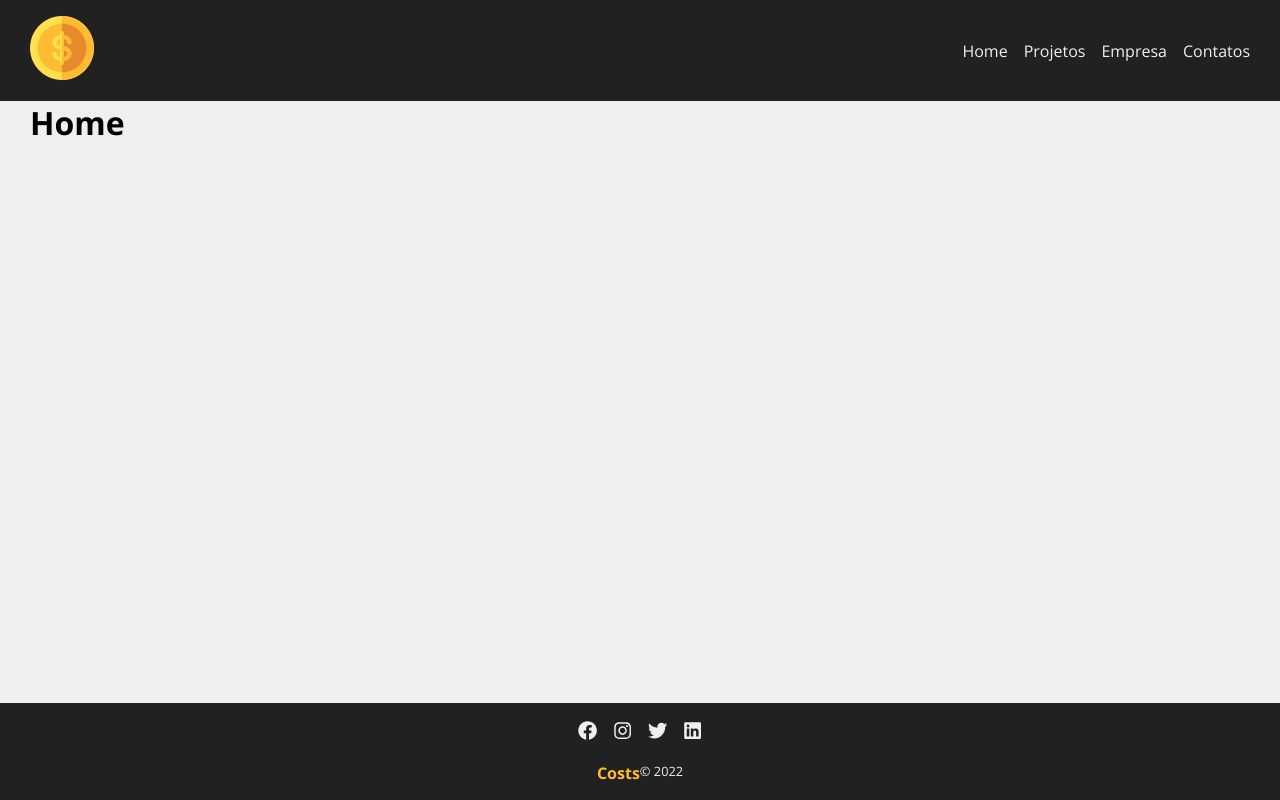
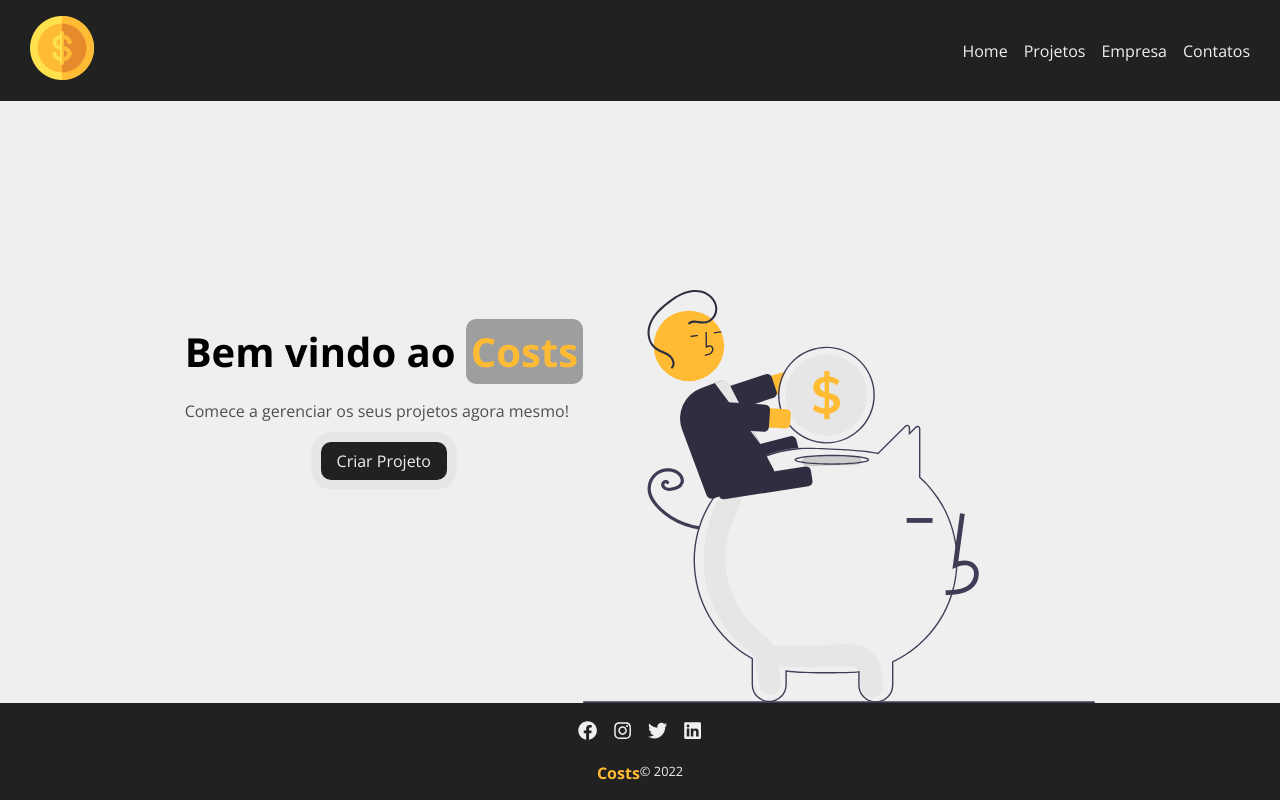
Before and after one commit to Vini-Pires/Costs-React.js, a React (Create React App) app: page / in a window 1280 px wide. Built offline with nearby package versions, Linux system fonts and the light colour scheme; grey boxes are pictures that could not be loaded; the HTML template or start-up script is replaced by a standard one.

Commit message:
Page home (#3)
* Update root.css

* Home - page and style

* Create bg_stars.png

* Link Button - component and style

```diff
--- /dev/null
+++ b/src/assets/css/Home.module.css
@@ -0,0 +1,44 @@
+.home {
+  align-items: center;
+  display: flex;
+  justify-content: center;
+  width: 100%;
+}
+
+.home_container {
+  align-items: center;
+  display: flex;
+  height: 100%;
+  justify-content: center;
+}
+
+.article {
+  display: flex;
+  flex-direction: column;
+  gap: 1.3rem;
+}
+
+.article h1 {
+  font-size: 2.5rem;
+}
+
+.article h1 span {
+  color: var(--color-contrast);
+  background: url(../img/bg_stars.png) center / 300%;
+  border-radius: 10px;
+  padding: .3rem;
+
+  /* make animation */
+}
+
+.article p {
+  color: var(--color-light-contrast);
+}
+
+
+
+.img {
+  align-self: flex-end;
+  height: auto;
+  max-width: 45%;
+}
--- a/src/assets/css/root.css
+++ b/src/assets/css/root.css
@@ -2,6 +2,7 @@
   --color-contrast: #ffbb33;
   --color-dark: #212121;
   --color-light: #efefef;
+  --color-light-contrast: #4F4F4F;
 
   --font-family: 'Open Sans', sans-serif;
 }
--- /dev/null
+++ b/src/components/layout/LinkButton/index.js
@@ -0,0 +1,11 @@
+import React from 'react'
+import { Link } from 'react-router-dom'
+import style from './style.module.css'
+
+const LinkButton = ({toWhere , text}) => {
+  return (
+    <Link to={toWhere} className={style.btn_simple}>{text}</Link>
+  )
+}
+
+export default LinkButton
--- /dev/null
+++ b/src/components/layout/LinkButton/style.module.css
@@ -0,0 +1,28 @@
+.btn_simple {
+  background: var(--color-dark);
+  border-radius: 10px;
+  box-shadow: 0 0 0 0 rgba(33, 33, 33, 1);
+  color: var(--color-light);
+  cursor: pointer;
+  align-self: center;
+  max-width: max-content;
+  text-align: center;
+  text-decoration: none;
+  transition: 300ms;
+  padding: .5rem 1rem;
+
+  animation: pulse 2s ease infinite;
+}
+
+.btn_simple:hover {
+  color: var(--color-contrast);
+  transition: 300ms;
+
+  animation-play-state: paused;
+}
+
+@keyframes pulse {
+  to {
+    box-shadow: 0 0 0 10px rgba(33, 33, 33, 0);
+  }
+}
--- a/src/components/pages/Home.js
+++ b/src/components/pages/Home.js
@@ -1,8 +1,20 @@
 import React from 'react'
+import LinkButton from '../layout/LinkButton/index'
+import style from '../../assets/css/Home.module.css'
+import savings from '../../assets/img/savings.svg'
 
 const Home = () => {
   return (
-    <h1>Home</h1>
+    <section className={style.home}>
+      <div className={style.home_container}>
+        <article className={style.article}>
+          <h1>Bem vindo ao <span>Costs</span></h1>
+          <p>Comece a gerenciar os seus projetos agora mesmo!</p>
+          <LinkButton toWhere='/newProject' text='Criar Projeto'/>
+        </article>
+        <img className={style.img} src={savings} alt="" />
+      </div>
+    </section>
   )
 }
 
```
Also changed, not shown: 1 other file (tests, documents, lock files or other folders).
